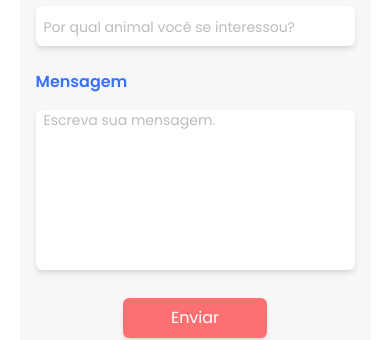
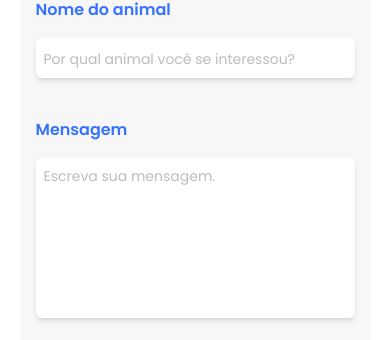
Before and after one commit to Walter-Alipio/Alura-Challenge-4, a React (Vite) app: page /message in a window 390 px wide. Shown: the part 522-862 px from the top of the page. Built offline with nearby package versions, Linux system fonts and the light colour scheme.

Commit message:
mask validity phone

```diff
--- a/src/pages/Message/Message.tsx
+++ b/src/pages/Message/Message.tsx
@@ -1,6 +1,26 @@
 import Button from "../../components/Button";
+import { useForm, SubmitHandler } from 'react-hook-form';
+import { ErrorMessage } from '@hookform/error-message';
+import { ReactInputMask } from 'react-input-mask';
+
+
+interface IFormInput{
+  name: string,
+  phone: string,
+  petName: string,
+  message: string,
+}
 
 export default function Message(){
+  const { register, setError, handleSubmit, formState: { errors } } = useForm<IFormInput>();
+
+  const onSubmit: SubmitHandler<IFormInput> = ( data ) => console.log(data);
+
+  function maskPhone(event: string ){
+
+    return event.replace(/\D/g,'').replace(/^(\d{3})(\d{4,5})(\d{4})/g,'$1 $2-$3');
+  }
+
   return (
     <main className="h-full overflow-scroll">
       <section  className="h-full pt-24 w-screen md:pt-56 lg:pt-24 flex flex-col items-center lg:h-full md:bg-forma2 bg-no-repeat bg-right bg-[length:134.45px_664px]">
@@ -10,7 +30,7 @@ export default function Message(){
         </header>
 
         <form
-          action="#"
+          onSubmit={handleSubmit(onSubmit)}
           className="flex flex-col rounded-lg bg-gray-light mx-4 p-4 gap-4 mb-4 md:mb-16 w-[90%] max-w-[33rem]"
         >
 
@@ -19,37 +39,69 @@ export default function Message(){
           >
             Nome
           </label>
-          <input type="text" name="" id="name" placeholder="Insira seu nome completo"
+          <input type="text" id="name" placeholder="Insira seu nome completo"
+            {...register('name', {
+              required: 'Preencha seu nome.',
+              maxLength: 20,
+            })}
             className="h-10 rounded-md shadow-md  hover:border pl-2 placeholder:text-gray-medium  text-gray-hard placeholder:text-sm"
           />
+          <p className="text-red-600"><ErrorMessage errors={errors} name='name' /></p>
 
           <label htmlFor="phone"
             className="text-blue-logo font-semibold text-base mt-2"
           >
             Telefone
           </label>
-          <input type="tel" name="" id="phone"  placeholder="Insira seu telefone e/ou whatsapp"
+          <input type="tel" inputMode="numeric"
+            id="phone"
+            placeholder="Insira seu telefone e/ou whatsapp"
+            autoComplete="tel-area-code"
+
+
+            {...register('phone',{
+              required: ' Preencha seu telefone',
+              onChange(event) {
+                event.target.maxLength = 14;
+                event.target.value = maskPhone(event.target.value)
+              },
+              pattern:{
+                value: /^[0][0-9]{2}\s[9]?\d{4}[-]?\d{4}/g,
+                message: 'Número de telefone incorreto!',
+              }
+
+            })}
             className="h-10 rounded-md shadow-md  hover:border pl-2 placeholder:text-gray-medium text-gray-hard placeholder:text-sm"
           />
+           <p className="text-red-600"><ErrorMessage errors={errors} name='phone' /></p>
 
           <label htmlFor="petName"
             className="text-blue-logo font-semibold text-base mt-2"
           >
             Nome do animal
           </label>
-          <input type="text" name="" id="petName" placeholder="Por qual animal você se interessou?"
+          <input type="text" id="petName" placeholder="Por qual animal você se interessou?"
+            {...register('petName', {
+              required: 'Preencha o nome do pet.',
+              maxLength: 20,
+            })}
             className="h-10 rounded-md shadow-md  hover:border  pl-2 placeholder:text-gray-medium text-gray-hard placeholder:text-sm"
           />
+          <p className="text-red-600"><ErrorMessage errors={errors} name='petName' /></p>
 
           <label htmlFor="message"
             className="text-blue-logo font-semibold text-base mt-2"
           >
             Mensagem
           </label>
-          <textarea name="" id="message" cols={30} rows={10} placeholder="Escreva sua mensagem."
-            className="h-40 rounded-md shadow-md hover:border pl-2 resize-none placeholder:text-gray-medium text-gray-hard placeholder:text-sm"
-            maxLength={250}
+          <textarea id="message" cols={30} rows={10} placeholder="Escreva sua mensagem." maxLength={250}
+            className="h-40 rounded-md shadow-md hover:border pl-2 pt-2 resize-none placeholder:text-gray-medium text-gray-hard placeholder:text-sm"
+            {...register('message',{
+              required: 'Deixe uma mensagem para o responsável',
+              maxLength: 250
+            })}
           />
+           <p className="text-red-600"><ErrorMessage errors={errors} name='message' /></p>
           <div className="flex justify-center">
             <Button>Enviar</Button>
           </div>
```
